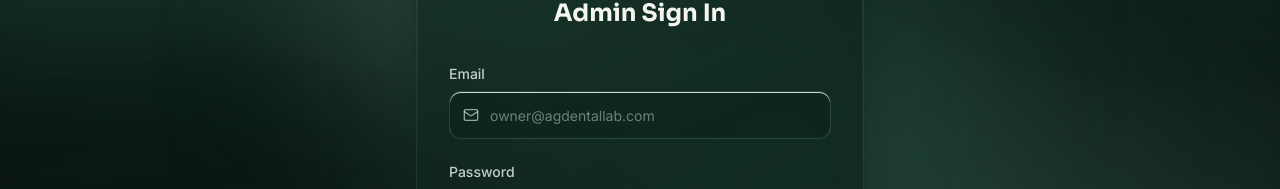
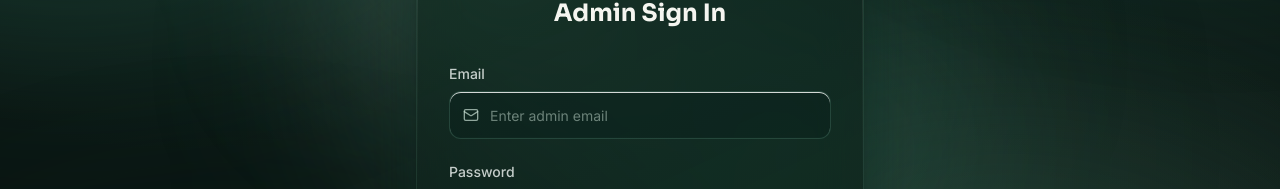
Before and after one commit to FaisalGh04/AG-DentalLab, a Next.js app: page /login in a window 1280 px wide. Shown: the part 343-532 px from the top of the page. Built offline with nearby package versions, Linux system fonts and the light colour scheme; no server answers.

Commit message:
fix(admin): improve login input placeholders

```diff
--- a/src/components/admin/login-form.tsx
+++ b/src/components/admin/login-form.tsx
@@ -67,7 +67,7 @@ export function LoginForm() {
             type="email"
             autoComplete="username"
             placeholder={t("login.emailPlaceholder")}
-            className="login-input h-12 border-brand-400/25 bg-brand-950/45 ps-10 text-cream shadow-inner-glow placeholder:text-brand-100/45 focus-visible:border-brand-300/70 focus-visible:ring-2 focus-visible:ring-brand-400/35"
+            className="login-input h-12 border-brand-400/25 bg-brand-950/45 ps-10 text-brand-50 caret-brand-50 shadow-inner-glow placeholder:text-brand-200/50 focus-visible:border-brand-300/70 focus-visible:ring-2 focus-visible:ring-brand-400/35"
             {...register("email")}
           />
         </div>
@@ -87,7 +87,7 @@ export function LoginForm() {
             type="password"
             autoComplete="current-password"
             placeholder={t("login.passwordPlaceholder")}
-            className="login-input h-12 border-brand-400/25 bg-brand-950/45 ps-10 text-cream shadow-inner-glow placeholder:text-brand-100/45 focus-visible:border-brand-300/70 focus-visible:ring-2 focus-visible:ring-brand-400/35"
+            className="login-input h-12 border-brand-400/25 bg-brand-950/45 ps-10 text-brand-50 caret-brand-50 shadow-inner-glow placeholder:text-brand-200/50 focus-visible:border-brand-300/70 focus-visible:ring-2 focus-visible:ring-brand-400/35"
             {...register("password")}
           />
         </div>
--- a/src/lib/i18n/locales/admin.ar.json
+++ b/src/lib/i18n/locales/admin.ar.json
@@ -58,7 +58,7 @@
     "title": "تسجيل دخول المسؤول",
     "email": "البريد الإلكتروني",
     "password": "كلمة المرور",
-    "emailPlaceholder": "owner@agdentallab.com",
+    "emailPlaceholder": "أدخل بريد المدير",
     "passwordPlaceholder": "كلمة المرور",
     "signIn": "تسجيل الدخول",
     "welcomeBack": "مرحباً بعودتك!",
--- a/src/lib/i18n/locales/admin.en.json
+++ b/src/lib/i18n/locales/admin.en.json
@@ -58,7 +58,7 @@
     "title": "Admin Sign In",
     "email": "Email",
     "password": "Password",
-    "emailPlaceholder": "owner@agdentallab.com",
+    "emailPlaceholder": "Enter admin email",
     "passwordPlaceholder": "Password",
     "signIn": "Sign In",
     "welcomeBack": "Welcome back!",
```
